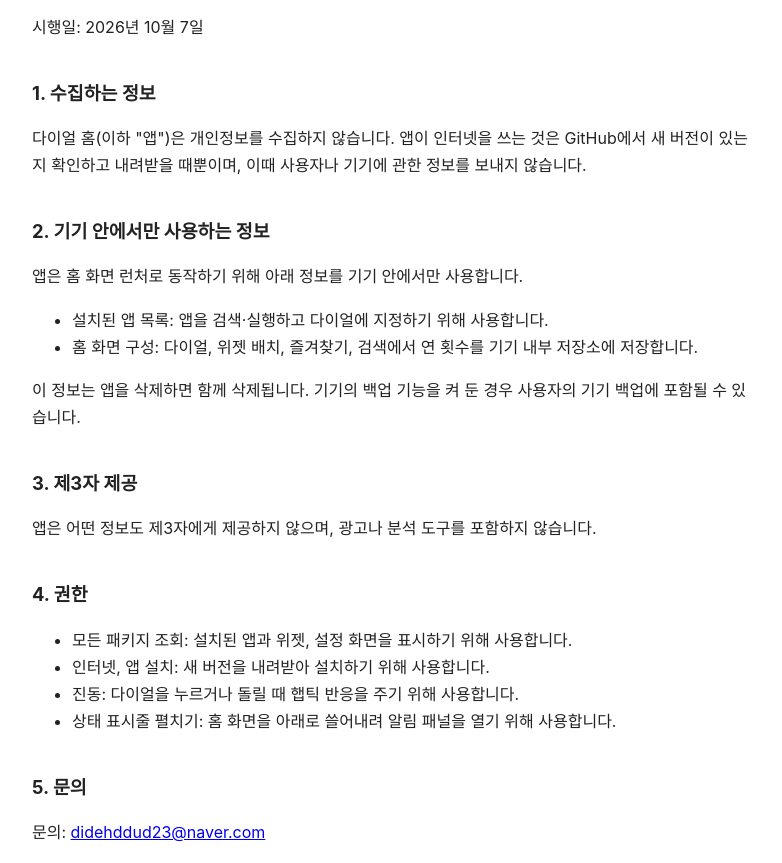
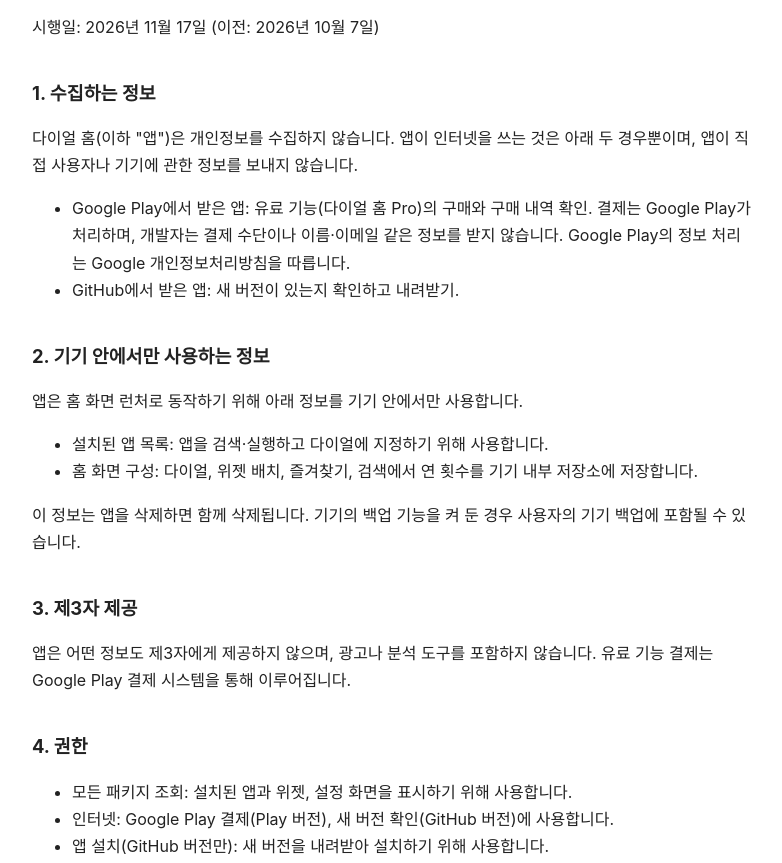
Before and after one commit to EloyYang/EloyYang.github.io, a plain HTML site: page dial-home/privacy.html in a window 1280 px wide. Shown: the part 87-950 px from the top of the page, without its empty margins (248-1030 px from the left). Drawn offline with Linux system fonts and the light colour scheme.

Commit message:
다이얼 홈 개인정보처리방침: Play 결제(Pro) 내용 추가
Co-Authored-By: Claude Opus 5.5 <noreply@anthropic.com>

```diff
--- a/dial-home/privacy.html
+++ b/dial-home/privacy.html
@@ -8,10 +8,15 @@
 </head>
 <body>
 <h1>다이얼 홈 개인정보처리방침</h1>
-<p>시행일: 2026년 10월 7일</p>
+<p>시행일: 2026년 11월 17일 (이전: 2026년 10월 7일)</p>
 
 <h2>1. 수집하는 정보</h2>
-<p>다이얼 홈(이하 "앱")은 개인정보를 수집하지 않습니다. 앱이 인터넷을 쓰는 것은 GitHub에서 새 버전이 있는지 확인하고 내려받을 때뿐이며, 이때 사용자나 기기에 관한 정보를 보내지 않습니다.</p>
+<p>다이얼 홈(이하 "앱")은 개인정보를 수집하지 않습니다. 앱이 인터넷을 쓰는 것은 아래 두 경우뿐이며, 앱이 직접 사용자나 기기에 관한 정보를 보내지 않습니다.</p>
+<ul>
+<li>Google Play에서 받은 앱: 유료 기능(다이얼 홈 Pro)의 구매와 구매 내역 확인. 결제는 Google Play가 처리하며, 개발자는 결제 수단이나 이름·이메일 같은 정보를 받지 않습니다. Google Play의 정보 처리는 Google 개인정보처리방침을 따릅니다.</li>
+<li>GitHub에서 받은 앱: 새 버전이 있는지 확인하고 내려받기.</li>
+</ul>
+<p></p>
 
 <h2>2. 기기 안에서만 사용하는 정보</h2>
 <p>앱은 홈 화면 런처로 동작하기 위해 아래 정보를 기기 안에서만 사용합니다.</p>
@@ -22,12 +27,14 @@
 <p>이 정보는 앱을 삭제하면 함께 삭제됩니다. 기기의 백업 기능을 켜 둔 경우 사용자의 기기 백업에 포함될 수 있습니다.</p>
 
 <h2>3. 제3자 제공</h2>
-<p>앱은 어떤 정보도 제3자에게 제공하지 않으며, 광고나 분석 도구를 포함하지 않습니다.</p>
+<p>앱은 어떤 정보도 제3자에게 제공하지 않으며, 광고나 분석 도구를 포함하지 않습니다. 유료 기능 결제는 Google Play 결제 시스템을 통해 이루어집니다.</p>
 
 <h2>4. 권한</h2>
 <ul>
 <li>모든 패키지 조회: 설치된 앱과 위젯, 설정 화면을 표시하기 위해 사용합니다.</li>
-<li>인터넷, 앱 설치: 새 버전을 내려받아 설치하기 위해 사용합니다.</li>
+<li>인터넷: Google Play 결제(Play 버전), 새 버전 확인(GitHub 버전)에 사용합니다.</li>
+<li>앱 설치(GitHub 버전만): 새 버전을 내려받아 설치하기 위해 사용합니다.</li>
+<li>결제(Play 버전만): Google Play 결제를 위해 사용합니다.</li>
 <li>진동: 다이얼을 누르거나 돌릴 때 햅틱 반응을 주기 위해 사용합니다.</li>
 <li>상태 표시줄 펼치기: 홈 화면을 아래로 쓸어내려 알림 패널을 열기 위해 사용합니다.</li>
 </ul>
```
